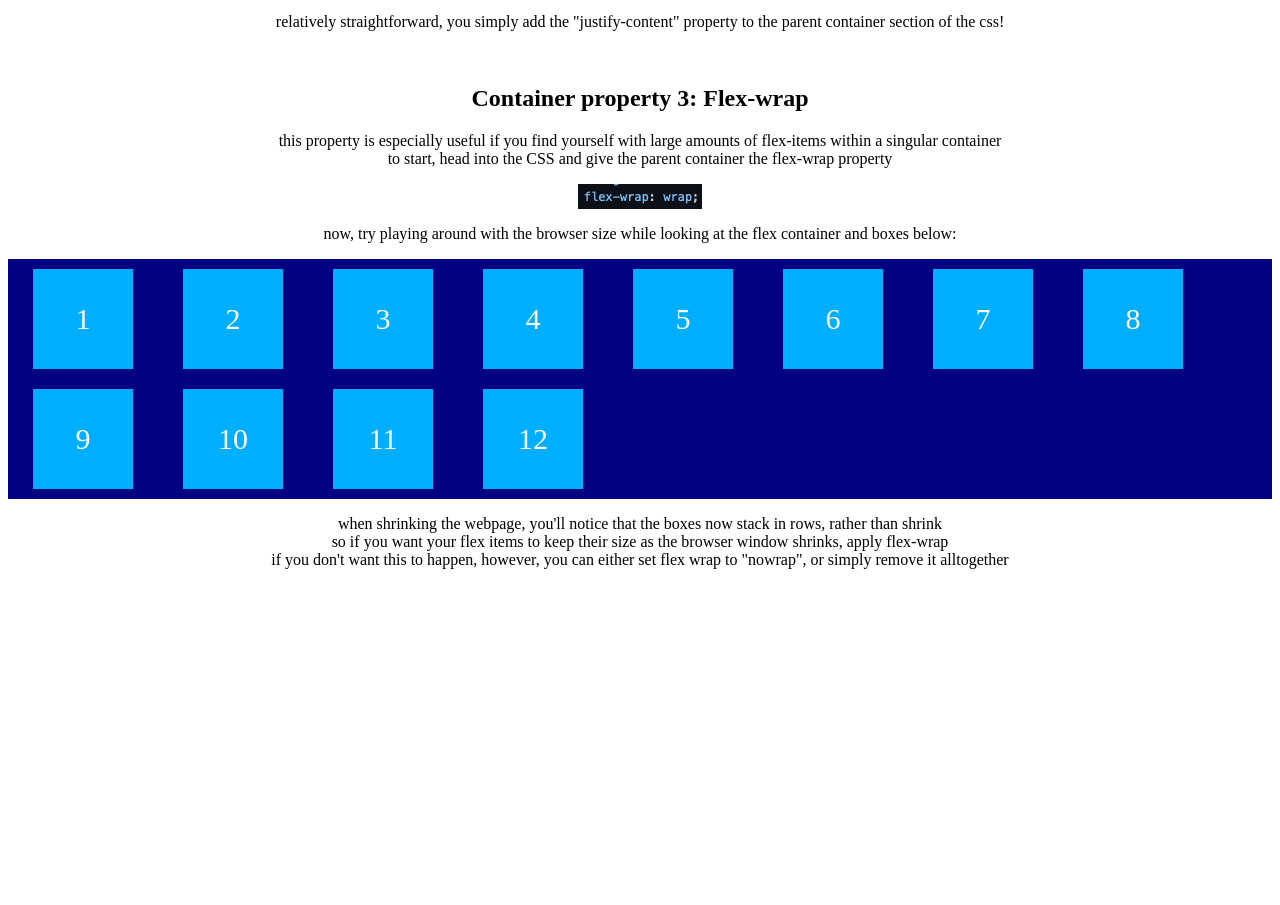
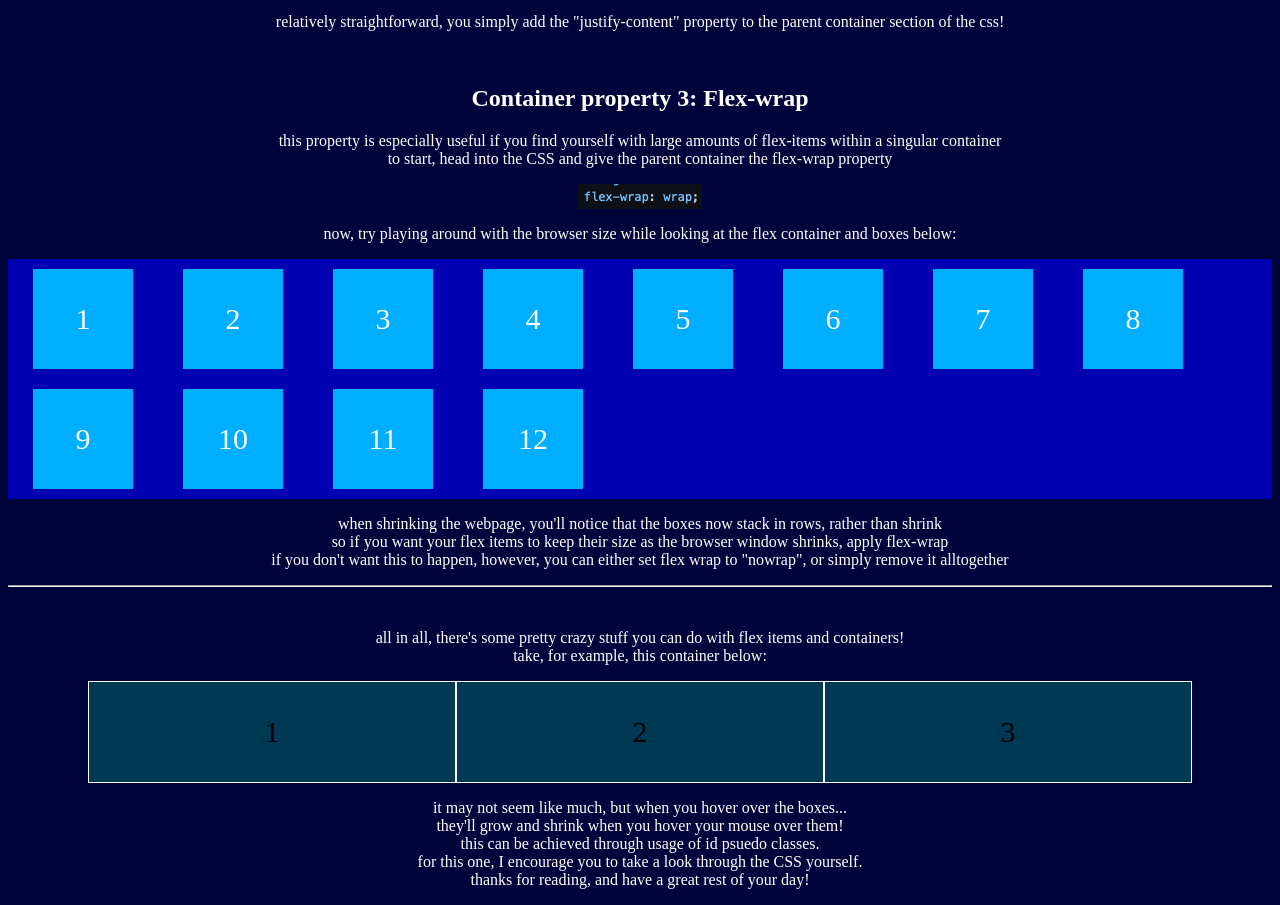
Before and after one commit to oaisd-ctc/flex-box-demo-James-Bruxvoort-Student, a plain HTML site: page index.html in a window 1280 px wide. Shown: the part 2235-3140 px from the top of the page. Before the commit the page ends 2820 px from the top, so only its background shows below. Drawn offline with Linux system fonts and the light colour scheme.

Commit message:
Finished site, and validated my code.

```diff
--- a/flex.html
+++ b/index.html
@@ -1,10 +1,10 @@
 <!DOCTYPE html>
 <html lang="en">
     <head>
-        <meta charset="utf-8" />
+        <meta charset="utf-8">
         <meta name="viewport" content="width=device-width, initial-scale=1.0">
         <title>Flex items and Boxes</title>
-        <link rel="stylesheet" href="main.css" />
+        <link rel="stylesheet" href="styles/main.css">
     </head>
     <body>
         <h1>Flexboxes</h1>
@@ -115,5 +115,22 @@
             <br>so if you want your flex items to keep their size as the browser window shrinks, apply flex-wrap
             <br>if you don't want this to happen, however, you can either set flex wrap to "nowrap", or simply remove it alltogether
         </p>
+        <hr>
+        <br>
+        <p>all in all, there's some pretty crazy stuff you can do with flex items and containers!
+            <br>take, for example, this container below:
+        </p>
+        <div id="extra-credit-thing">
+            <div>1</div>
+            <div>2</div>
+            <div>3</div>
+        </div>
+        <p>
+            it may not seem like much, but when you hover over the boxes...
+            <br>they'll grow and shrink when you hover your mouse over them!
+            <br>this can be achieved through usage of id psuedo classes.
+            <br>for this one, I encourage you to take a look through the CSS yourself.
+            <br>thanks for reading, and have a great rest of your day!
+        </p>
     </body>
 </html>
--- a/main.css
+++ /dev/null
@@ -1,25 +0,0 @@
-h1, p, h2, h6 {
-    text-align: center;
-}
-.flex-container{
-    display: flex;
-    align-items: stretch;
-    justify-content: center;
-    background-color: navy;
-}
-.flex-container>div {
-    background-color: #00aeff;
-    color: white;
-    width: 100px;
-    margin: 25px;
-    margin-top: 10px;
-    margin-bottom: 10px;
-    text-align: center;
-    line-height: 100px;
-    font-size: 30px;
-}
-img {
-    display: block;
-    margin-left: auto;
-    margin-right: auto;
-}
--- /dev/null
+++ b/styles/main.css
@@ -0,0 +1,55 @@
+h1, p, h2, h6 {
+    text-align: center;
+    color: white;
+}
+body{
+    background-color:rgb(0, 4, 59);
+}
+.flex-container{
+    display: flex;
+    align-items: stretch;
+    justify-content: center;
+    background-color: rgb(0, 0, 179);
+}
+.flex-container>div {
+    background-color: #00aeff;
+    color: white;
+    width: 100px;
+    margin: 25px;
+    margin-top: 10px;
+    margin-bottom: 10px;
+    text-align: center;
+    line-height: 100px;
+    font-size: 30px;
+}
+img {
+    display: block;
+    margin-left: auto;
+    margin-right: auto;
+}
+#extra-credit-thing{
+    padding-left: 5em;
+    padding-right: 5em;
+    display: flex;
+    align-items: stretch;
+    flex-wrap: wrap;
+}
+#extra-credit-thing>div {
+    max-width: unset;
+    flex: 1;
+    margin: auto;
+    background-color: #003953;
+    color: black;
+    border: 1px;
+    border-style: solid;
+    border-color: white;
+    text-align: center;
+    line-height: 100px;
+    font-size: 30px;
+}
+#extra-credit-thing>div:hover{
+    transition: 0.2s;
+    flex: 2;
+    color: white;
+    background-color: #00aeff;
+}
```
